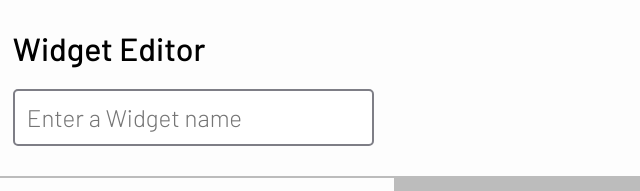
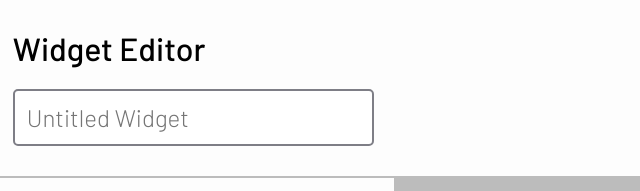
Before and after one commit to Jurgen-Windcaller-School/Brightspace-Add-on, a plain HTML site: page Widget Creator/index.html in a window 1280 px wide. Shown: the top 191 px of the page, 0-640 px from the left. Drawn offline with Linux system fonts and the light colour scheme.

Commit message:
started JS dev

```diff
--- a/Widget Creator/Scripts/script.js
+++ b/Widget Creator/Scripts/script.js
@@ -0,0 +1,3 @@
+function showSettings(name) {
+
+}
--- a/Widget Creator/index.html
+++ b/Widget Creator/index.html
@@ -13,7 +13,7 @@
         <h1>
             Widget Editor
         </h1>
-        <input type="text" placeholder="Enter a Widget name" class="editableFixed" id="widgetName">
+        <input type="text" placeholder="Untitled Widget" class="editableFixed" id="widgetName">
     </div>
     <div id="content">
         <div id="toolbox">
```
